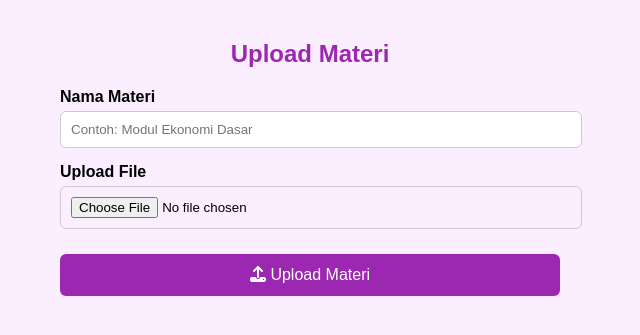
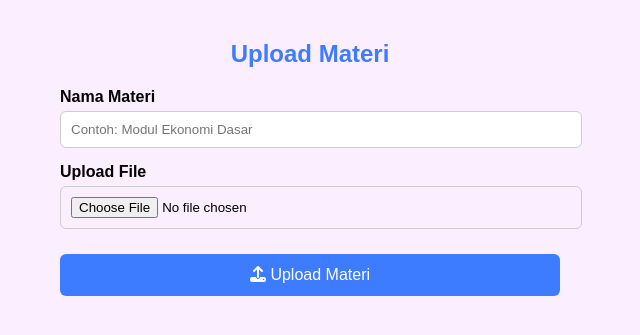
Before and after one commit to adtyfp/kelasvirtual, a PHP site: page /upload_materi.php in a window 1280 px wide. Shown: the top 335 px of the page, without its empty margins (330-970 px from the left). Run offline with PHP 8.4, Linux system fonts and the light colour scheme.

Commit message:
Update upload_materi.php

```diff
--- a/upload_materi.php
+++ b/upload_materi.php
@@ -8,7 +8,7 @@ $id_folder = $_GET['id_folder'] ?? 0;
   <meta name="viewport" content="width=device-width, initial-scale=1.0"/>
   <title>Upload Materi</title>
   <link rel="stylesheet" href="https://cdnjs.cloudflare.com/ajax/libs/font-awesome/6.4.0/css/all.min.css"/>
-  <style>
+    <style>
     body {
       font-family: 'Poppins', sans-serif;
       background: #fbeeff;
@@ -18,7 +18,7 @@ $id_folder = $_GET['id_folder'] ?? 0;
     }
 
     h2 {
-      color: #9c27b0;
+      color: #3d7bff;
       text-align: center;
       margin-bottom: 20px;
     }
@@ -42,7 +42,7 @@ $id_folder = $_GET['id_folder'] ?? 0;
     }
 
     .submit-btn {
-      background: #9c27b0;
+      background: #3d7bff;
       color: white;
       padding: 12px;
       width: 100%;
@@ -54,7 +54,7 @@ $id_folder = $_GET['id_folder'] ?? 0;
     }
 
     .submit-btn:hover {
-      background: #7b1fa2;
+      background:rgb(31, 65, 140);
     }
   </style>
 </head>
```
